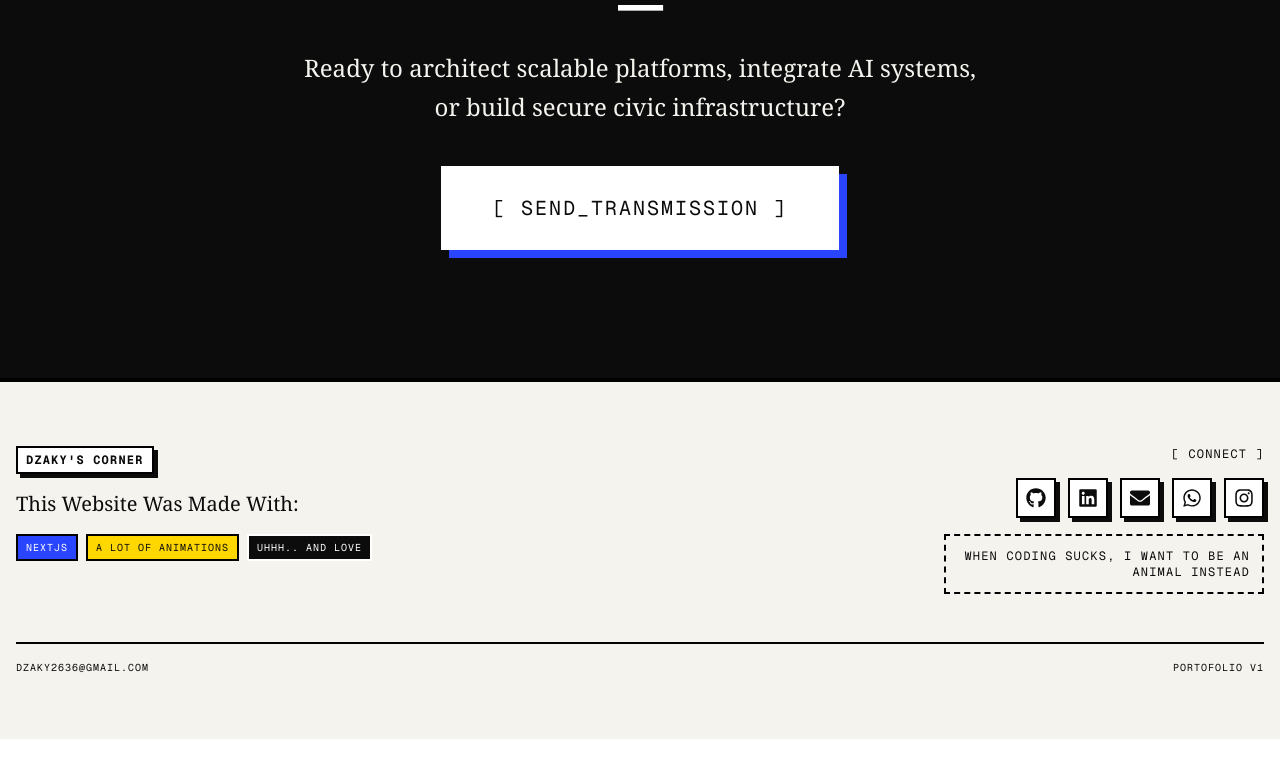
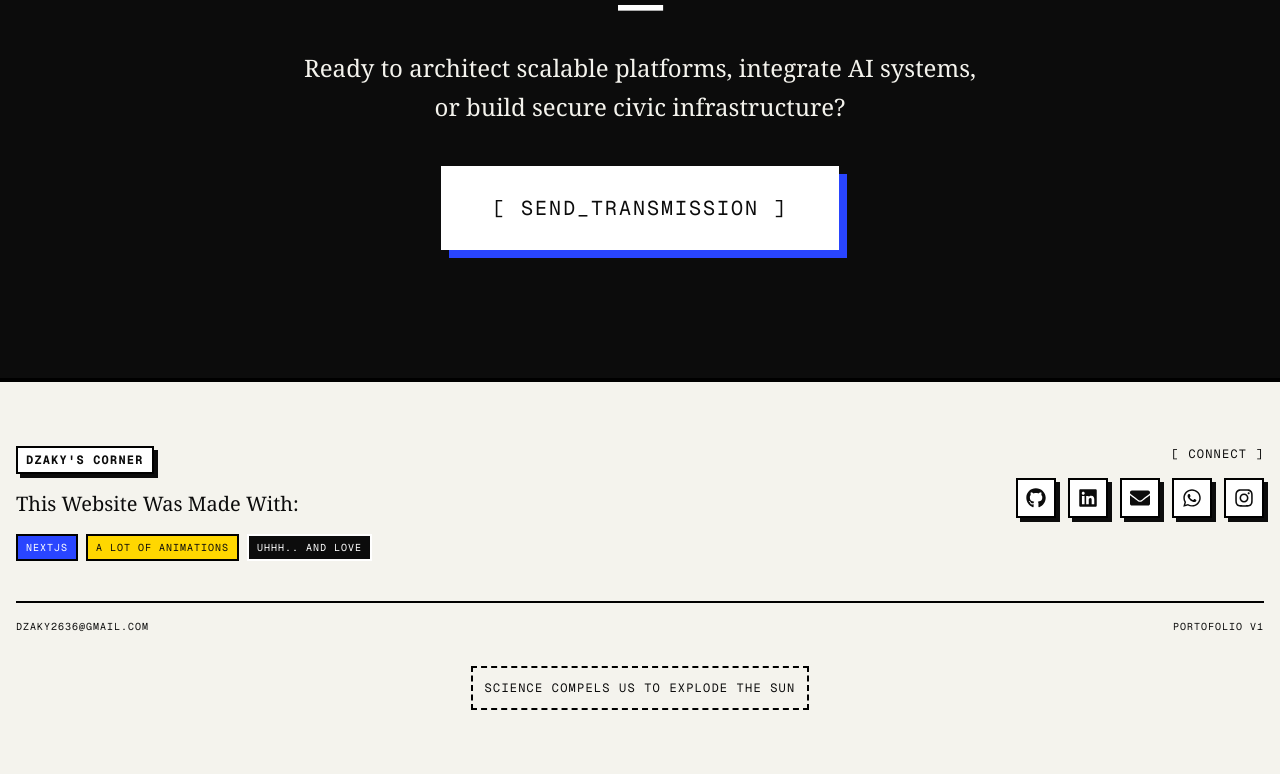
Before and after one commit to dzaky2636/portofolio-v1, a Next.js app: page /en in a window 1280 px wide. Shown: the part 4378-5152 px from the top of the page. Before the commit the page ends 5117 px from the top, so only its background shows below. Built offline with nearby package versions, Linux system fonts and the light colour scheme.

Commit message:
style: move quote position

```diff
--- a/src/app/[lang]/page.tsx
+++ b/src/app/[lang]/page.tsx
@@ -393,20 +393,23 @@ export default async function Page({
                 <FaInstagram className="w-5 h-5" />
               </a>
             </div>
-            <p className="font-mono uppercase tracking-widest text-xs border-2 border-dashed border-black p-3 inline-block max-w-xs">
-              <GlitchText
-                text={quotes[0]}
-                texts={quotes}
-                trigger="interval"
-                intervalMs={7000}
-              />
-            </p>
           </div>
         </div>
 
-        <div className="max-w-7xl mx-auto mt-12 pt-4 border-t-2 border-black flex flex-col sm:flex-row justify-between items-center gap-2 font-mono uppercase tracking-widest text-[10px]">
+        <div className="max-w-7xl mx-auto mt-10 pt-4 border-t-2 border-black flex flex-col sm:flex-row justify-between items-center gap-2 font-mono uppercase tracking-widest text-[10px]">
           <span> dzaky2636@gmail.com</span>
           <span data-twitch>PORTOFOLIO V1</span>
+        </div>
+
+        <div className="max-w-7xl mx-auto mt-8 flex justify-center">
+          <p className="font-mono uppercase tracking-widest text-xs border-2 border-dashed border-black p-3 text-center">
+            <GlitchText
+              text={quotes[0]}
+              texts={quotes}
+              trigger="interval"
+              intervalMs={5000}
+            />
+          </p>
         </div>
       </footer>
     </main>
```
